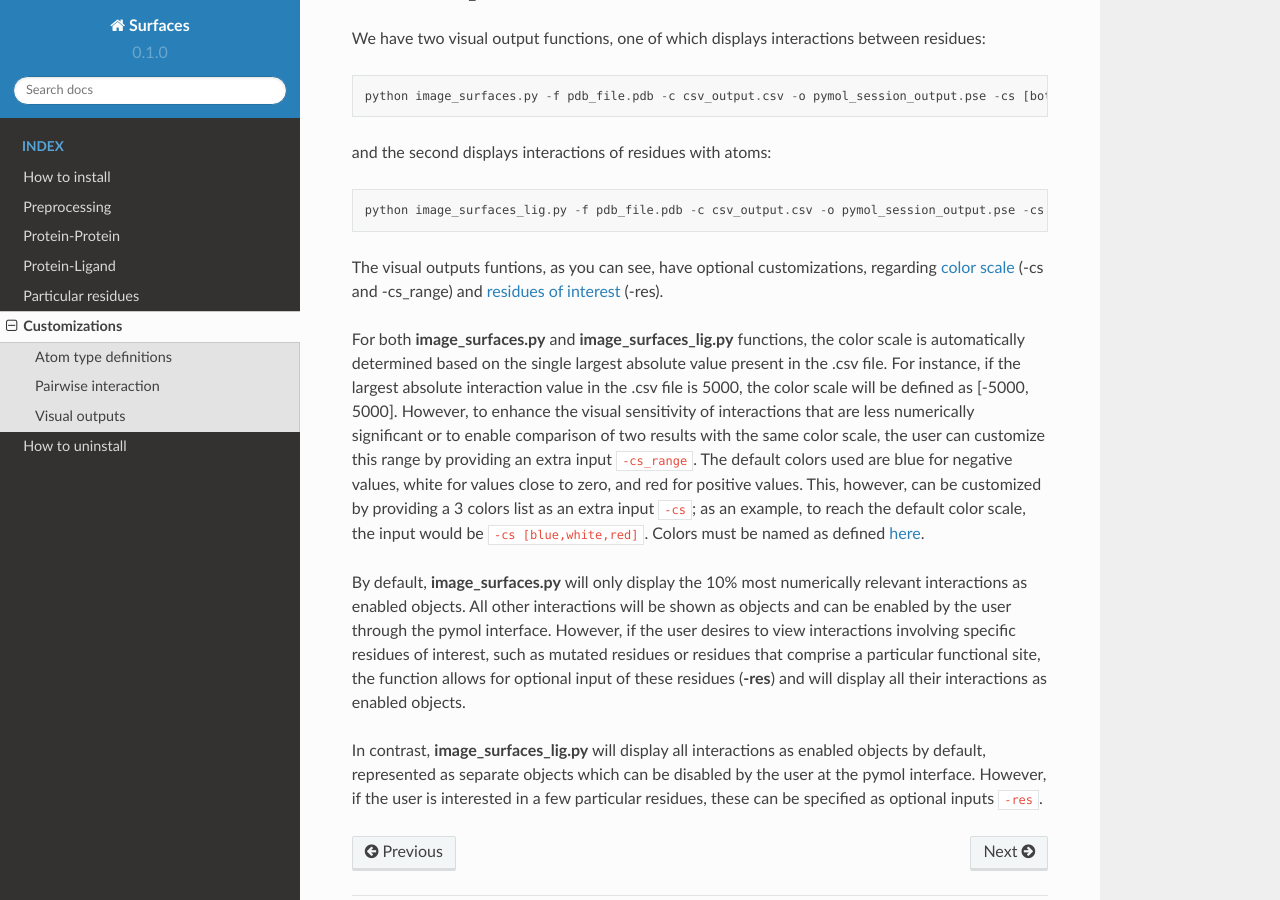
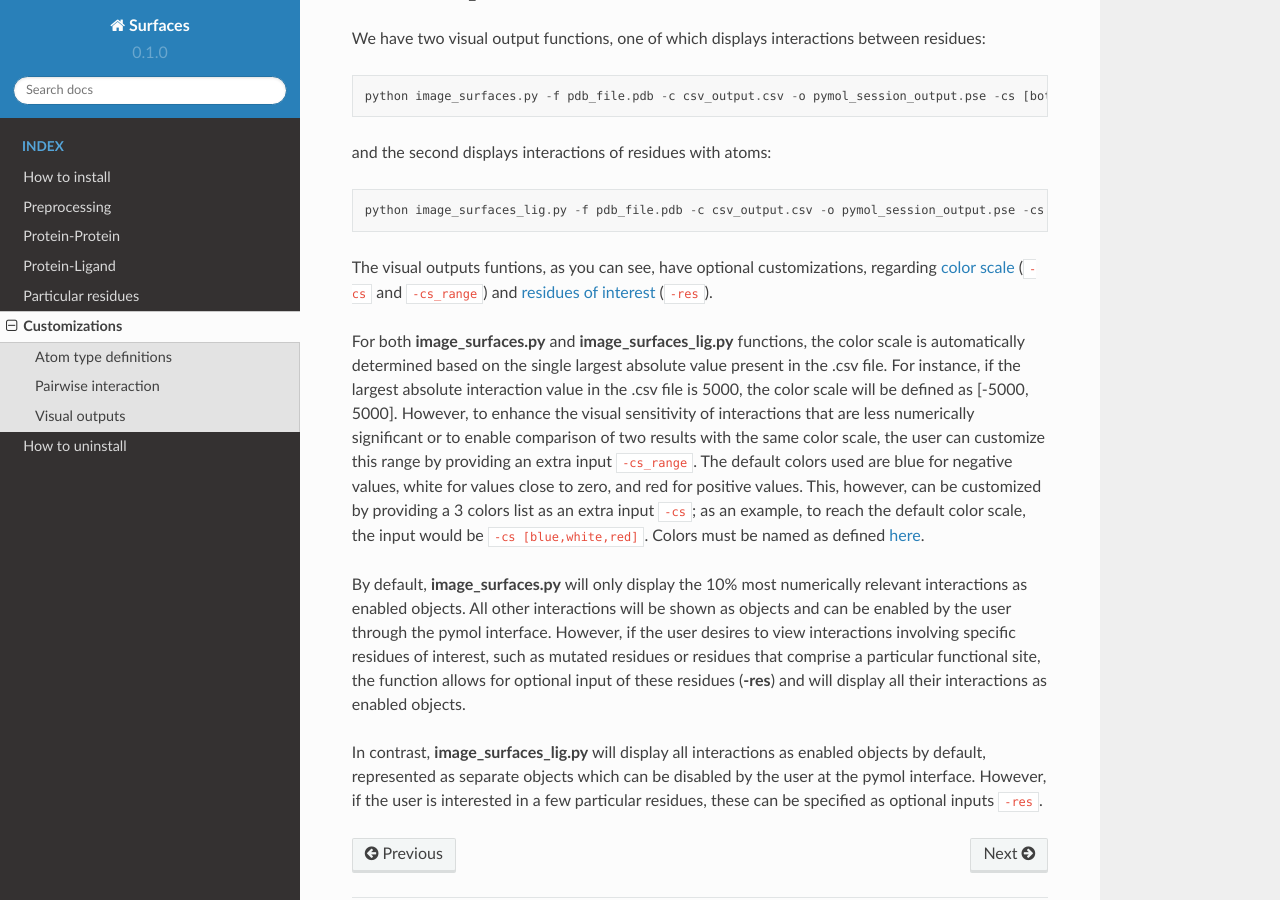
Before and after one commit to nataliateruel/Surfaces_tutorial, a Sphinx documentation site: the page built from docs/source/Customizations.rst, in a window 1280 px wide and 900 px high, scrolled down 2441 px. Built offline with Sphinx 7.4.7 and the Read the Docs theme 2.0.0, drawn with Linux system fonts in a browser that asks for light colours.

Commit message:
Update Customizations.rst

```diff
--- a/docs/source/Customizations.rst
+++ b/docs/source/Customizations.rst
@@ -130,7 +130,7 @@ and the second displays interactions of residues with atoms::
 
       python image_surfaces_lig.py -f pdb_file.pdb -c csv_output.csv -o pymol_session_output.pse -cs [bottom_color,mid_color,top_color] -cs_range [min_value,max_value] -res res1,res2,res3
 
-The visual outputs funtions, as you can see, have optional customizations, regarding `color scale <https://surfaces-tutorial.readthedocs.io/en/latest/Protein-ligand.html#example-application>`_ (-cs and -cs_range) and `residues of interest <https://surfaces-tutorial.readthedocs.io/en/latest/Particular_residues.html#example-application>`_ (-res).
+The visual outputs funtions, as you can see, have optional customizations, regarding `color scale <https://surfaces-tutorial.readthedocs.io/en/latest/Protein-ligand.html#example-application>`_ (``-cs`` and ``-cs_range``) and `residues of interest <https://surfaces-tutorial.readthedocs.io/en/latest/Particular_residues.html#example-application>`_ (``-res``).
 
 For both **image_surfaces.py** and **image_surfaces_lig.py** functions, the color scale is automatically determined based on the single largest absolute value present in the .csv file. For instance, if the largest absolute interaction value in the .csv file is 5000, the color scale will be defined as [-5000, 5000]. However, to enhance the visual sensitivity of interactions that are less numerically significant or to enable comparison of two results with the same color scale, the user can customize this range by providing an extra input ``-cs_range``. The default colors used are blue for negative values, white for values close to zero, and red for positive values. This, however, can be customized by providing a 3 colors list as an extra input ``-cs``; as an example, to reach the default color scale, the input would be ``-cs [blue,white,red]``. Colors must be named as defined `here <https://www.w3.org/TR/css-color-3/#svg-color>`_.
 
```
